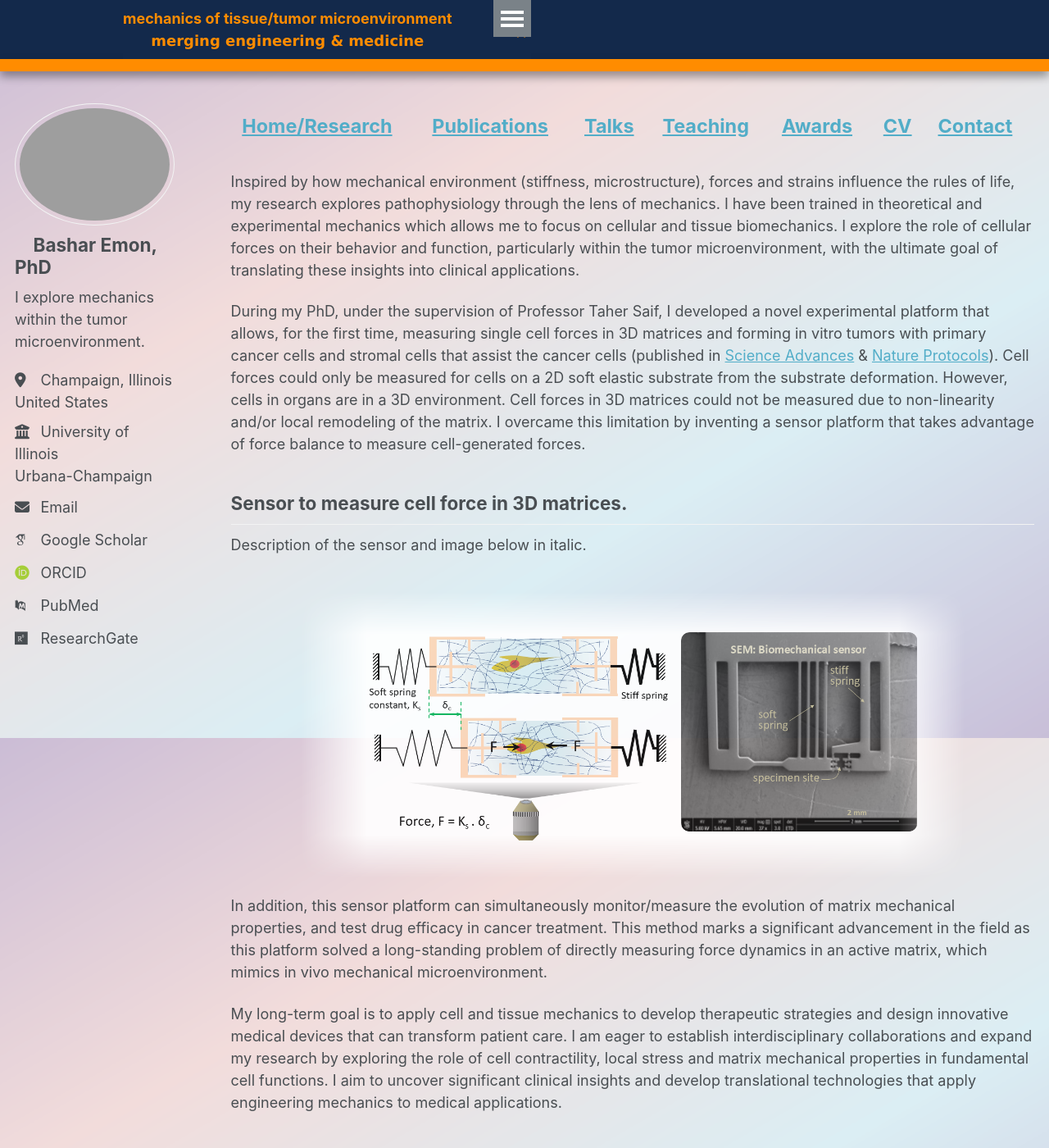
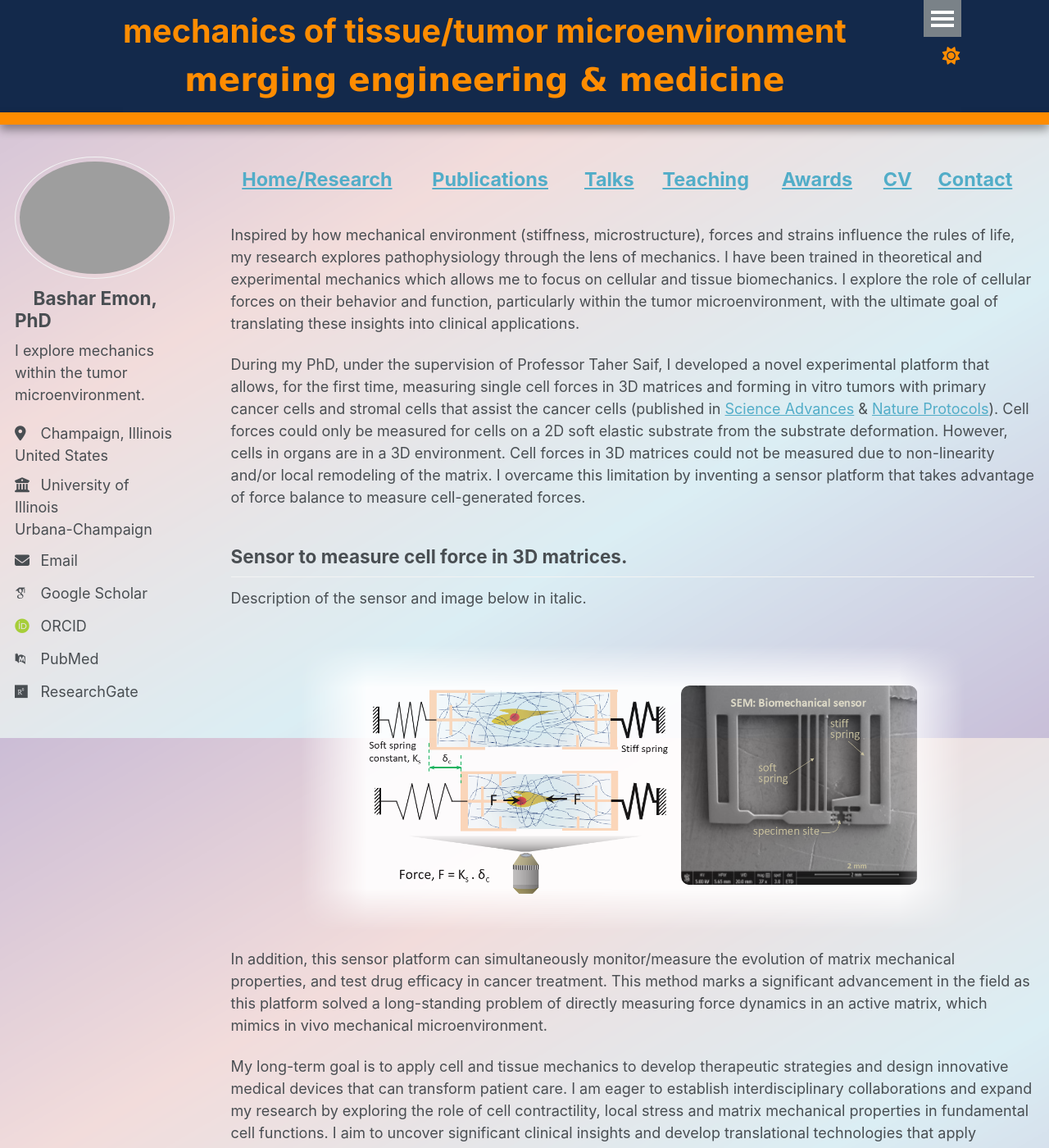
Before and after one commit to BasharEmon/BasharEmon.github.io, a Jekyll site: the page built from _pages/about.md, in a window 1280 px wide and 1400 px high. Shown: the whole window at 82% size. Built offline with Jekyll 4.4.1, drawn with Linux system fonts in a browser that asks for light colours; some web fonts are replaced.

Commit message:
Update _masthead.scss

```diff
--- a/_sass/layout/_masthead.scss
+++ b/_sass/layout/_masthead.scss
@@ -91,7 +91,7 @@
   }
 }
 .masthead__menu-item:first-child {
-  font-size: 1rem;  // or any size you want
+  font-size: 2.2rem;  // or any size you want
   font-weight: 500;
   //color: blue;
   text-align: center;
```
